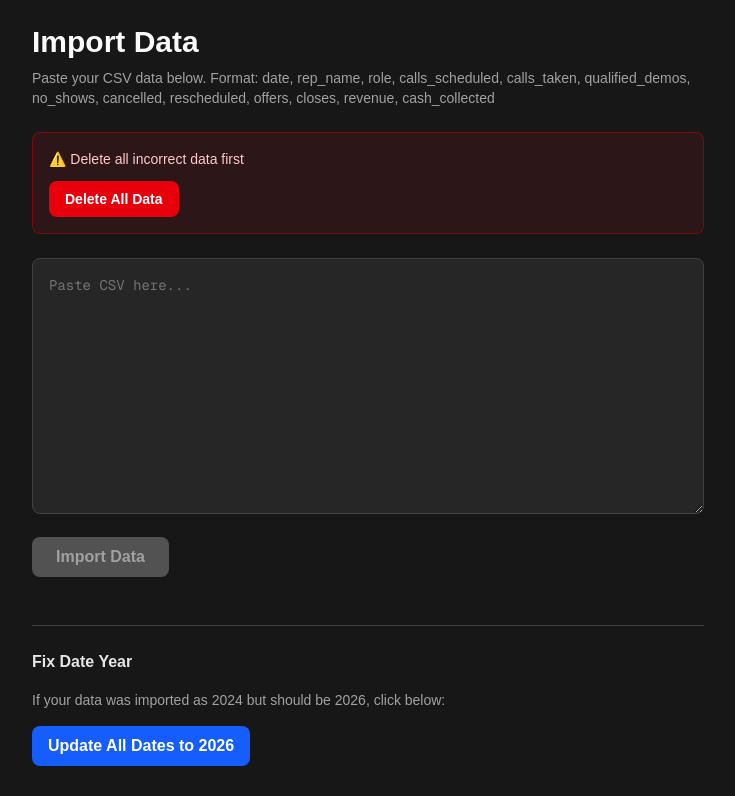
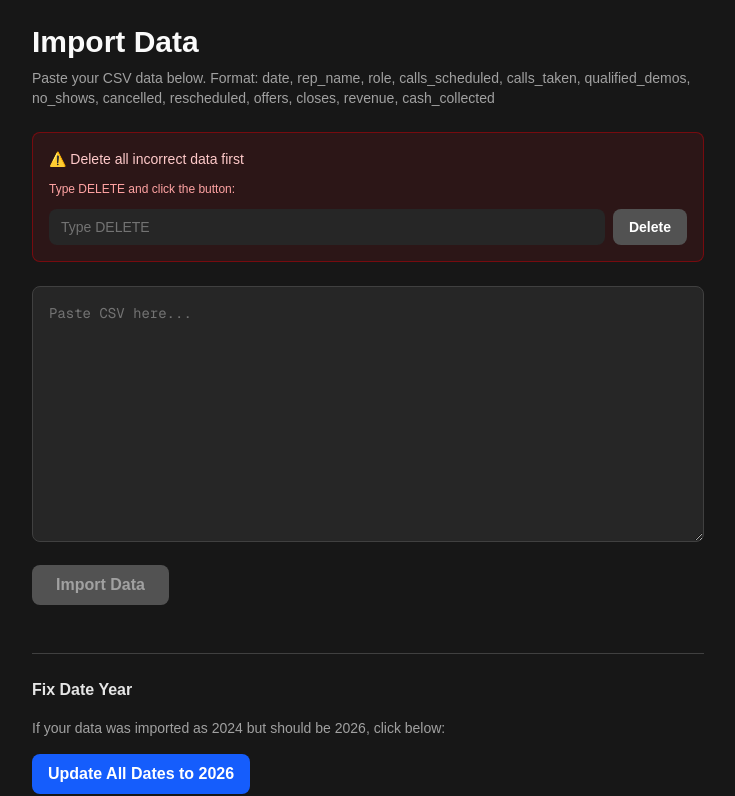
Before and after one commit to ferranapariciobiz-ux/salesdashboard, a Next.js app: page /dashboard/import in a window 1280 px wide. Shown: the top 796 px of the page, without its empty margins (272-1007 px from the left). Built offline with nearby package versions, Linux system fonts and the light colour scheme; no server answers.

Commit message:
Simplify delete UI: type DELETE to confirm

```diff
--- a/src/app/dashboard/import/page.tsx
+++ b/src/app/dashboard/import/page.tsx
@@ -7,6 +7,7 @@ export default function ImportPage() {
   const [csv, setCsv] = useState("");
   const [loading, setLoading] = useState(false);
   const [message, setMessage] = useState<{ type: "success" | "error"; text: string } | null>(null);
+  const [deleteConfirm, setDeleteConfirm] = useState("");
 
   async function handleImport() {
     if (!csv.trim()) {
@@ -39,12 +40,25 @@ export default function ImportPage() {
 
         <div className="mb-6 rounded-lg border border-red-700/50 bg-red-900/20 p-4">
           <p className="mb-3 text-sm font-medium text-red-200">⚠️ Delete all incorrect data first</p>
+          <p className="mb-3 text-xs text-red-300">Type DELETE and click the button:</p>
+          <div className="flex gap-2">
+            <input
+              type="text"
+              value={deleteConfirm}
+              onChange={(e) => setDeleteConfirm(e.target.value)}
+              placeholder="Type DELETE"
+              className="flex-1 rounded-lg bg-neutral-800 px-3 py-2 text-sm text-neutral-200 placeholder-neutral-500 focus:border-red-500 focus:outline-none"
+            />
             <button
               onClick={async () => {
-              if (!confirm("Delete all Ferran Aparicio's data? This cannot be undone.")) return;
+                if (deleteConfirm !== "DELETE") {
+                  setMessage({ type: "error", text: "Type DELETE to confirm" });
+                  return;
+                }
                 setLoading(true);
                 const result = await deleteAllData();
                 setLoading(false);
+                setDeleteConfirm("");
                 if (result.error) {
                   setMessage({ type: "error", text: result.error });
                 } else {
@@ -54,11 +68,12 @@ export default function ImportPage() {
                   });
                 }
               }}
-            disabled={loading}
+              disabled={loading || deleteConfirm !== "DELETE"}
               className="rounded-lg bg-red-600 px-4 py-2 text-sm font-semibold text-white transition hover:bg-red-700 disabled:cursor-not-allowed disabled:bg-neutral-600"
             >
-            {loading ? "Deleting..." : "Delete All Data"}
+              {loading ? "Deleting..." : "Delete"}
             </button>
+          </div>
         </div>
 
         <div className="space-y-4">
```
Lines whose indentation alone changed are shown as unchanged.
